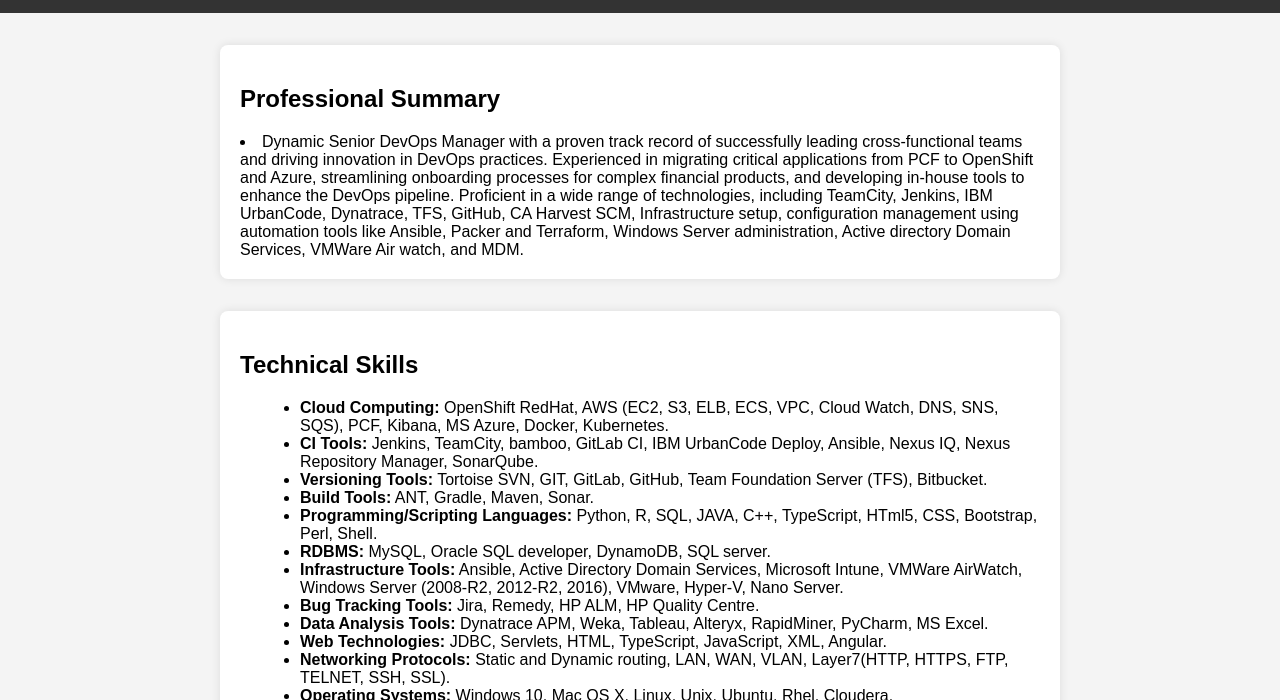
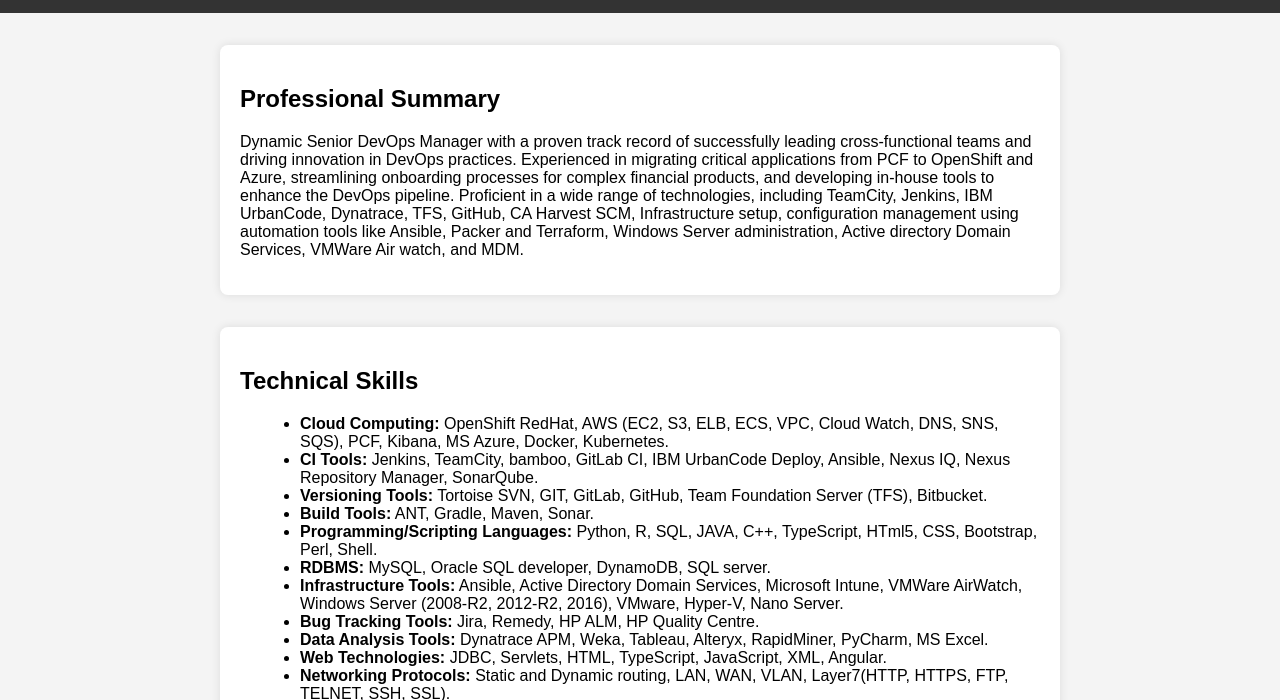
Before and after one commit to kishorevavilapalli/TechieTank, a plain HTML site: page index.html in a window 1280 px wide. Shown: the part 74-774 px from the top of the page. Drawn offline with Linux system fonts and the light colour scheme.

Commit message:
updaed the line to paragraph

```diff
--- a/index.html
+++ b/index.html
@@ -14,7 +14,7 @@
 
     <section id="summary">
         <h2>Professional Summary</h2>
-        <li>Dynamic Senior DevOps Manager with a proven track record of successfully leading cross-functional teams and driving innovation in DevOps practices. Experienced in migrating critical applications from PCF to OpenShift and Azure, streamlining onboarding processes for complex financial products, and developing in-house tools to enhance the DevOps pipeline. Proficient in a wide range of technologies, including TeamCity, Jenkins, IBM UrbanCode, Dynatrace, TFS, GitHub, CA Harvest SCM, Infrastructure setup, configuration management using automation tools like Ansible, Packer and Terraform, Windows Server administration, Active directory Domain Services, VMWare Air watch, and MDM.</li>
+        <p>Dynamic Senior DevOps Manager with a proven track record of successfully leading cross-functional teams and driving innovation in DevOps practices. Experienced in migrating critical applications from PCF to OpenShift and Azure, streamlining onboarding processes for complex financial products, and developing in-house tools to enhance the DevOps pipeline. Proficient in a wide range of technologies, including TeamCity, Jenkins, IBM UrbanCode, Dynatrace, TFS, GitHub, CA Harvest SCM, Infrastructure setup, configuration management using automation tools like Ansible, Packer and Terraform, Windows Server administration, Active directory Domain Services, VMWare Air watch, and MDM.</p>
     </section>
 
     <section id="skills">
```
